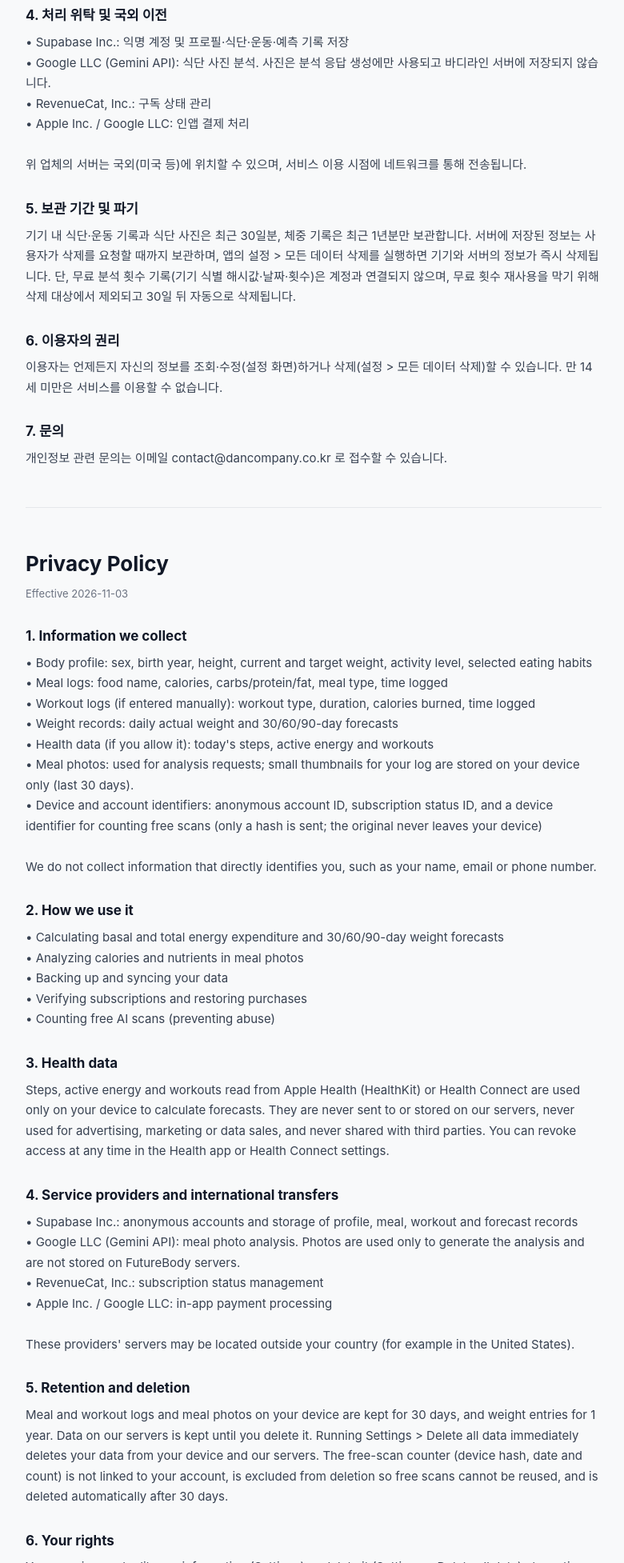
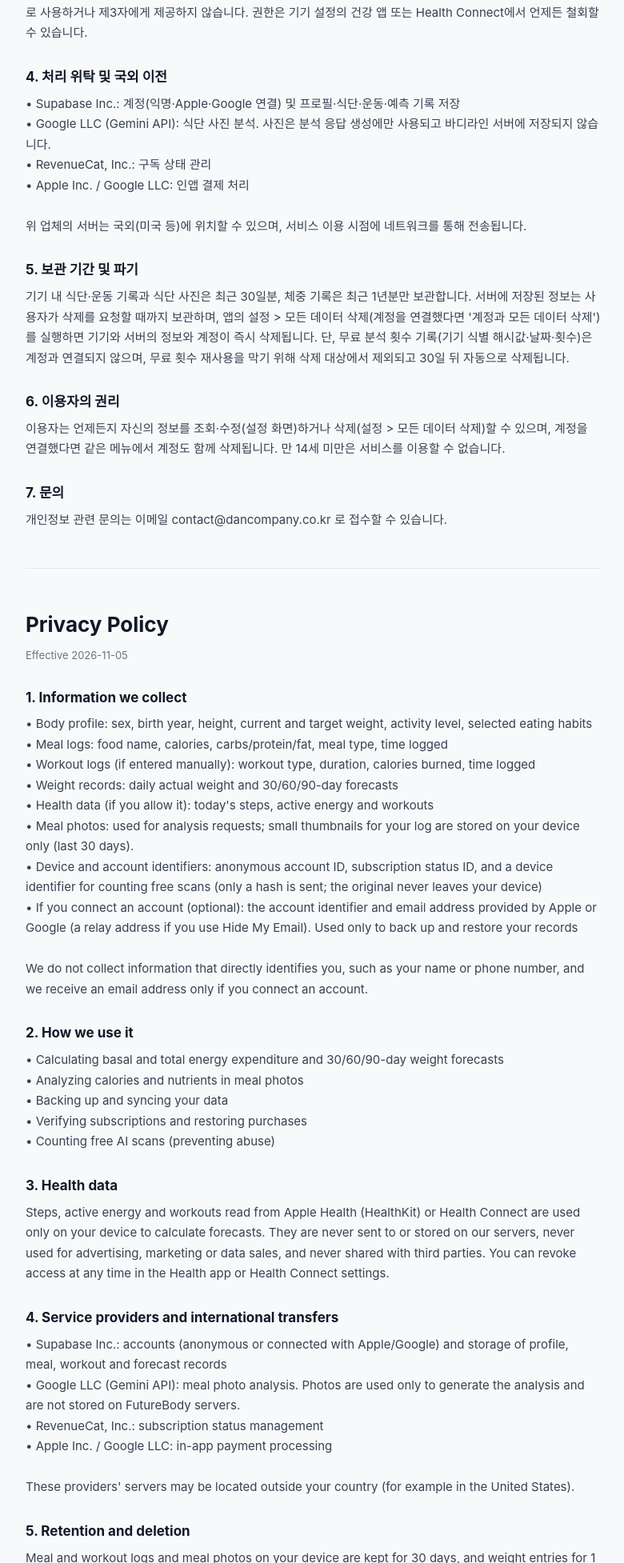
Before and after one commit to secondcafename-a11y/dancompany, a plain HTML site: page develop/bodyline/privacy.html in a window 1280 px wide. Shown: the part 846-2800 px from the top of the page at 80% size, without its empty margins (248-1028 px from the left). Drawn offline with Linux system fonts and the light colour scheme.

Commit message:
bodyline: 개인정보처리방침 개정 (계정 연결·이메일 항목, 2026-11-05)
Co-Authored-By: Claude Opus 5.5 <noreply@anthropic.com>

```diff
--- a/develop/bodyline/privacy.html
+++ b/develop/bodyline/privacy.html
@@ -20,19 +20,19 @@
 <nav><a href="#ko">한국어</a><a href="#en">English</a></nav>
 <section lang="ko" id="ko">
 <h1>개인정보처리방침</h1>
-<p class="date">시행일 2026-11-03</p>
+<p class="date">시행일 2026-11-05</p>
 <h2>1. 수집하는 정보</h2>
-<p>• 신체 프로필: 성별, 출생연도, 키, 현재·목표 체중, 활동 수준, 식습관 선택 항목<br>• 식단 기록: 음식명, 칼로리, 탄수화물·단백질·지방, 끼니 구분, 기록 시각<br>• 운동 기록(직접 입력한 경우): 운동 종류, 시간, 소모 칼로리, 기록 시각<br>• 체중 예측 기록: 날짜별 실제 체중과 30&#47;60&#47;90일 예측 체중<br>• 건강 데이터(사용자가 허용한 경우): 오늘의 걸음 수, 활동 소비 칼로리, 운동 기록<br>• 식단 사진: 분석 요청에 사용되며, 기록 목록용 축소 사진은 기기 안에만 저장됩니다(최근 30일).<br>• 기기·계정 식별자: 익명 계정 ID, 구독 상태 확인용 ID, 무료 분석 횟수 확인용 기기 식별값(해시값만 전송, 원본은 기기 밖으로 보내지 않음)<br><br>이름, 이메일, 전화번호 등 사용자를 직접 식별하는 정보는 수집하지 않습니다.</p>
+<p>• 신체 프로필: 성별, 출생연도, 키, 현재·목표 체중, 활동 수준, 식습관 선택 항목<br>• 식단 기록: 음식명, 칼로리, 탄수화물·단백질·지방, 끼니 구분, 기록 시각<br>• 운동 기록(직접 입력한 경우): 운동 종류, 시간, 소모 칼로리, 기록 시각<br>• 체중 예측 기록: 날짜별 실제 체중과 30&#47;60&#47;90일 예측 체중<br>• 건강 데이터(사용자가 허용한 경우): 오늘의 걸음 수, 활동 소비 칼로리, 운동 기록<br>• 식단 사진: 분석 요청에 사용되며, 기록 목록용 축소 사진은 기기 안에만 저장됩니다(최근 30일).<br>• 기기·계정 식별자: 익명 계정 ID, 구독 상태 확인용 ID, 무료 분석 횟수 확인용 기기 식별값(해시값만 전송, 원본은 기기 밖으로 보내지 않음)<br>• 계정 연결 시(선택): Apple 또는 Google이 알려 주는 계정 식별값과 이메일 주소(Apple의 &#39;나의 이메일 가리기&#39;를 쓰면 대체 주소). 기록 백업·복원에만 사용<br><br>이름, 전화번호 등 사용자를 직접 식별하는 정보는 수집하지 않으며, 이메일 주소는 계정을 연결한 경우에만 받습니다.</p>
 <h2>2. 이용 목적</h2>
 <p>• 기초대사량·활동대사량 계산 및 30&#47;60&#47;90일 체중 예측<br>• 식단 사진의 칼로리·영양소 분석<br>• 기기 간 데이터 백업 및 동기화<br>• 구독 결제 확인 및 구매 복원<br>• 무료 AI 분석 이용 횟수 확인(부정 이용 방지)</p>
 <h2>3. 건강 데이터 처리</h2>
 <p>Apple 건강(HealthKit) 또는 Health Connect에서 읽어온 걸음 수, 활동 소비 칼로리, 운동 기록은 기기 안에서 체중 예측 계산에만 사용하며, 서버로 전송하거나 저장하지 않습니다. 건강 데이터는 광고, 마케팅, 데이터 판매 목적으로 사용하거나 제3자에게 제공하지 않습니다. 권한은 기기 설정의 건강 앱 또는 Health Connect에서 언제든 철회할 수 있습니다.</p>
 <h2>4. 처리 위탁 및 국외 이전</h2>
-<p>• Supabase Inc.: 익명 계정 및 프로필·식단·운동·예측 기록 저장<br>• Google LLC (Gemini API): 식단 사진 분석. 사진은 분석 응답 생성에만 사용되고 바디라인 서버에 저장되지 않습니다.<br>• RevenueCat, Inc.: 구독 상태 관리<br>• Apple Inc. &#47; Google LLC: 인앱 결제 처리<br><br>위 업체의 서버는 국외(미국 등)에 위치할 수 있으며, 서비스 이용 시점에 네트워크를 통해 전송됩니다.</p>
+<p>• Supabase Inc.: 계정(익명·Apple·Google 연결) 및 프로필·식단·운동·예측 기록 저장<br>• Google LLC (Gemini API): 식단 사진 분석. 사진은 분석 응답 생성에만 사용되고 바디라인 서버에 저장되지 않습니다.<br>• RevenueCat, Inc.: 구독 상태 관리<br>• Apple Inc. &#47; Google LLC: 인앱 결제 처리<br><br>위 업체의 서버는 국외(미국 등)에 위치할 수 있으며, 서비스 이용 시점에 네트워크를 통해 전송됩니다.</p>
 <h2>5. 보관 기간 및 파기</h2>
-<p>기기 내 식단·운동 기록과 식단 사진은 최근 30일분, 체중 기록은 최근 1년분만 보관합니다. 서버에 저장된 정보는 사용자가 삭제를 요청할 때까지 보관하며, 앱의 설정 &gt; 모든 데이터 삭제를 실행하면 기기와 서버의 정보가 즉시 삭제됩니다. 단, 무료 분석 횟수 기록(기기 식별 해시값·날짜·횟수)은 계정과 연결되지 않으며, 무료 횟수 재사용을 막기 위해 삭제 대상에서 제외되고 30일 뒤 자동으로 삭제됩니다.</p>
+<p>기기 내 식단·운동 기록과 식단 사진은 최근 30일분, 체중 기록은 최근 1년분만 보관합니다. 서버에 저장된 정보는 사용자가 삭제를 요청할 때까지 보관하며, 앱의 설정 &gt; 모든 데이터 삭제(계정을 연결했다면 &#39;계정과 모든 데이터 삭제&#39;)를 실행하면 기기와 서버의 정보와 계정이 즉시 삭제됩니다. 단, 무료 분석 횟수 기록(기기 식별 해시값·날짜·횟수)은 계정과 연결되지 않으며, 무료 횟수 재사용을 막기 위해 삭제 대상에서 제외되고 30일 뒤 자동으로 삭제됩니다.</p>
 <h2>6. 이용자의 권리</h2>
-<p>이용자는 언제든지 자신의 정보를 조회·수정(설정 화면)하거나 삭제(설정 &gt; 모든 데이터 삭제)할 수 있습니다. 만 14세 미만은 서비스를 이용할 수 없습니다.</p>
+<p>이용자는 언제든지 자신의 정보를 조회·수정(설정 화면)하거나 삭제(설정 &gt; 모든 데이터 삭제)할 수 있으며, 계정을 연결했다면 같은 메뉴에서 계정도 함께 삭제됩니다. 만 14세 미만은 서비스를 이용할 수 없습니다.</p>
 <h2>7. 문의</h2>
 <p>개인정보 관련 문의는 이메일 contact@dancompany.co.kr 로 접수할 수 있습니다.</p>
 </section>
@@ -40,19 +40,19 @@
 <hr>
 <section lang="en" id="en">
 <h1>Privacy Policy</h1>
-<p class="date">Effective 2026-11-03</p>
+<p class="date">Effective 2026-11-05</p>
 <h2>1. Information we collect</h2>
-<p>• Body profile: sex, birth year, height, current and target weight, activity level, selected eating habits<br>• Meal logs: food name, calories, carbs&#47;protein&#47;fat, meal type, time logged<br>• Workout logs (if entered manually): workout type, duration, calories burned, time logged<br>• Weight records: daily actual weight and 30&#47;60&#47;90-day forecasts<br>• Health data (if you allow it): today&#39;s steps, active energy and workouts<br>• Meal photos: used for analysis requests; small thumbnails for your log are stored on your device only (last 30 days).<br>• Device and account identifiers: anonymous account ID, subscription status ID, and a device identifier for counting free scans (only a hash is sent; the original never leaves your device)<br><br>We do not collect information that directly identifies you, such as your name, email or phone number.</p>
+<p>• Body profile: sex, birth year, height, current and target weight, activity level, selected eating habits<br>• Meal logs: food name, calories, carbs&#47;protein&#47;fat, meal type, time logged<br>• Workout logs (if entered manually): workout type, duration, calories burned, time logged<br>• Weight records: daily actual weight and 30&#47;60&#47;90-day forecasts<br>• Health data (if you allow it): today&#39;s steps, active energy and workouts<br>• Meal photos: used for analysis requests; small thumbnails for your log are stored on your device only (last 30 days).<br>• Device and account identifiers: anonymous account ID, subscription status ID, and a device identifier for counting free scans (only a hash is sent; the original never leaves your device)<br>• If you connect an account (optional): the account identifier and email address provided by Apple or Google (a relay address if you use Hide My Email). Used only to back up and restore your records<br><br>We do not collect information that directly identifies you, such as your name or phone number, and we receive an email address only if you connect an account.</p>
 <h2>2. How we use it</h2>
 <p>• Calculating basal and total energy expenditure and 30&#47;60&#47;90-day weight forecasts<br>• Analyzing calories and nutrients in meal photos<br>• Backing up and syncing your data<br>• Verifying subscriptions and restoring purchases<br>• Counting free AI scans (preventing abuse)</p>
 <h2>3. Health data</h2>
 <p>Steps, active energy and workouts read from Apple Health (HealthKit) or Health Connect are used only on your device to calculate forecasts. They are never sent to or stored on our servers, never used for advertising, marketing or data sales, and never shared with third parties. You can revoke access at any time in the Health app or Health Connect settings.</p>
 <h2>4. Service providers and international transfers</h2>
-<p>• Supabase Inc.: anonymous accounts and storage of profile, meal, workout and forecast records<br>• Google LLC (Gemini API): meal photo analysis. Photos are used only to generate the analysis and are not stored on FutureBody servers.<br>• RevenueCat, Inc.: subscription status management<br>• Apple Inc. &#47; Google LLC: in-app payment processing<br><br>These providers&#39; servers may be located outside your country (for example in the United States).</p>
+<p>• Supabase Inc.: accounts (anonymous or connected with Apple&#47;Google) and storage of profile, meal, workout and forecast records<br>• Google LLC (Gemini API): meal photo analysis. Photos are used only to generate the analysis and are not stored on FutureBody servers.<br>• RevenueCat, Inc.: subscription status management<br>• Apple Inc. &#47; Google LLC: in-app payment processing<br><br>These providers&#39; servers may be located outside your country (for example in the United States).</p>
 <h2>5. Retention and deletion</h2>
-<p>Meal and workout logs and meal photos on your device are kept for 30 days, and weight entries for 1 year. Data on our servers is kept until you delete it. Running Settings &gt; Delete all data immediately deletes your data from your device and our servers. The free-scan counter (device hash, date and count) is not linked to your account, is excluded from deletion so free scans cannot be reused, and is deleted automatically after 30 days.</p>
+<p>Meal and workout logs and meal photos on your device are kept for 30 days, and weight entries for 1 year. Data on our servers is kept until you delete it. Running Settings &gt; Delete all data (or Delete account and all data if you connected an account) immediately deletes your data and account from your device and our servers. The free-scan counter (device hash, date and count) is not linked to your account, is excluded from deletion so free scans cannot be reused, and is deleted automatically after 30 days.</p>
 <h2>6. Your rights</h2>
-<p>You can view and edit your information (Settings) or delete it (Settings &gt; Delete all data) at any time. The service is not intended for children under 14.</p>
+<p>You can view and edit your information (Settings) or delete it (Settings &gt; Delete all data) at any time; if you connected an account, this also deletes the account. The service is not intended for children under 14.</p>
 <h2>7. Contact</h2>
 <p>For privacy questions, contact contact@dancompany.co.kr.</p>
 </section>
```
